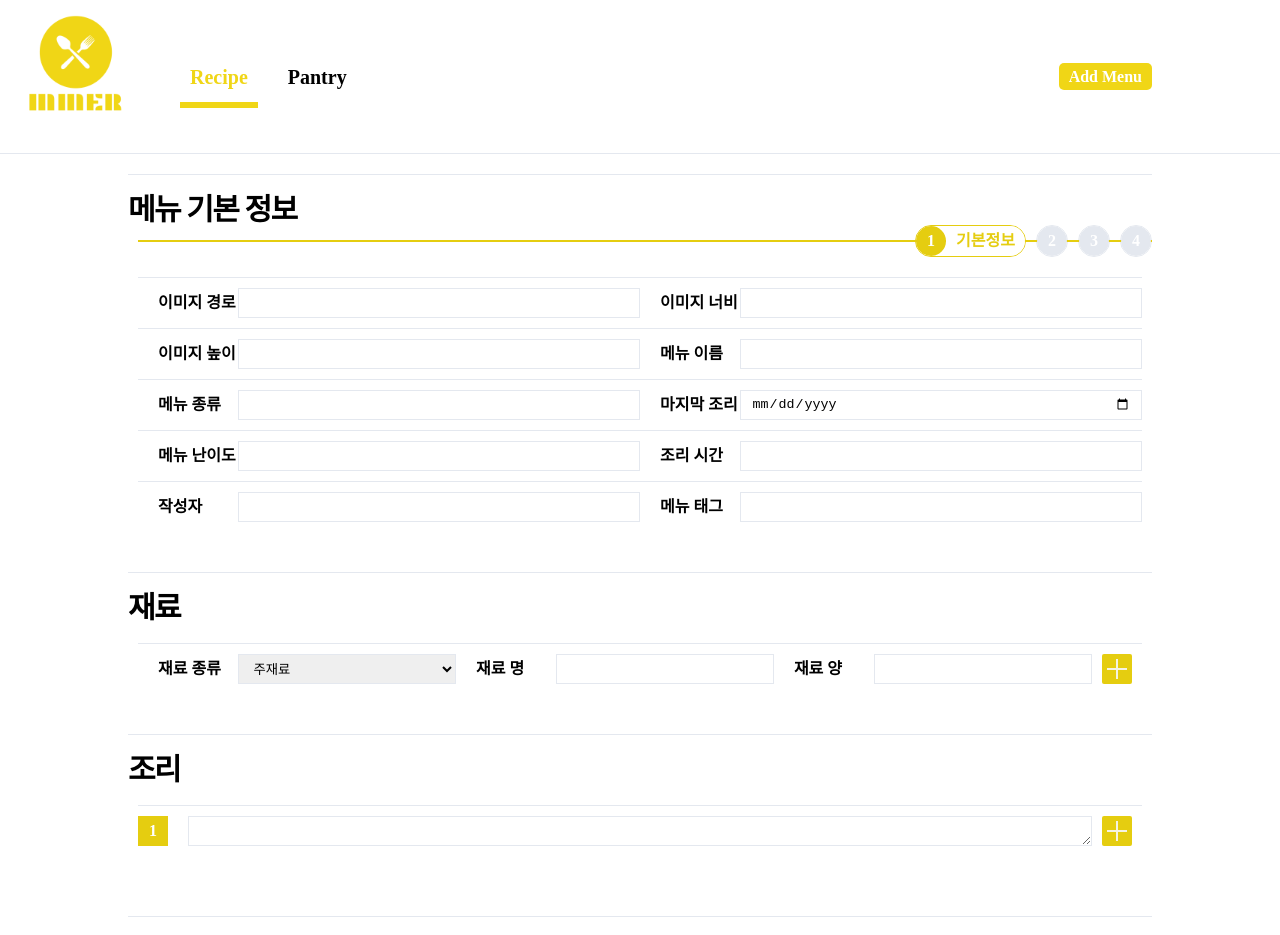
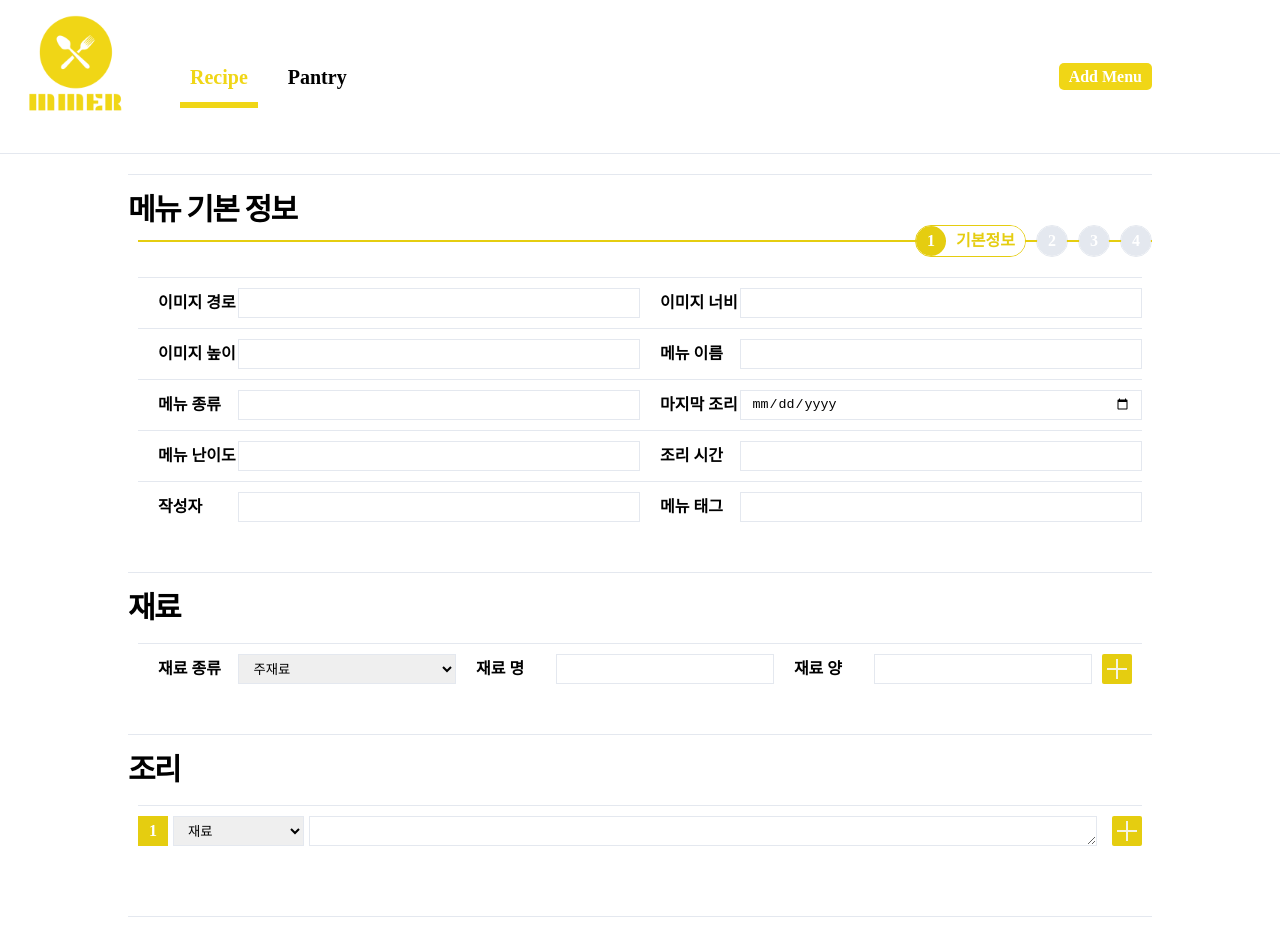
Before and after one commit to doakuma/MMER, a Next.js app in the folder front/: page /recipe/recipeRegist in a window 1280 px wide. Shown: the top 935 px of the page. Built offline with nearby package versions, Linux system fonts and the light colour scheme.

Commit message:
[dev] 메뉴 수정 수정사항 적용

```diff
--- a/front/components/recipe/LineItem.tsx
+++ b/front/components/recipe/LineItem.tsx
@@ -73,12 +73,22 @@ const ingrLine = (props: any) => {
   );
 };
 const cookLine = (props: any) => {
-  const { cookDesc, onClick, onChange, lineKey } = props;
+  const { cookDesc, onClick, onChange, lineKey, seqType } = props;
   return (
     <li>
       <label className="tit-regist" htmlFor="cookDesc">
         {lineKey + 1}
       </label>
+      <select
+        name="seqType"
+        className="text"
+        onChange={onChange}
+        id={`cook-${lineKey}-type`}
+      >
+        <option value="재료">재료</option>
+        <option value="양념">양념</option>
+        <option value="조리">조리</option>
+      </select>
       <textarea
         className="text"
         name="cookDesc"
--- a/front/components/recipe/ListDetailRecipeInfo.tsx
+++ b/front/components/recipe/ListDetailRecipeInfo.tsx
@@ -9,13 +9,13 @@ const ListDetailRecipeInfo = (props: any) => {
   useEffect(() => {
     // return result;
     let arrIngr: any = _.filter(props, (o) => {
-      return _.get(o, "seqType") === "재료손질";
+      return _.get(o, "seqType") === "재료";
     });
     let arrSrc: any = _.filter(props, (o) => {
-      return _.get(o, "seqType") === "양념준비";
+      return _.get(o, "seqType") === "양념";
     });
     let cookSeeq: any = _.filter(props, (o) => {
-      return _.get(o, "seqType") === "조리순서";
+      return _.get(o, "seqType") === "조리";
     });
     setSeqIngr(arrIngr);
     setSeqSrc(arrSrc);
--- a/front/pages/recipe/modify/[modifyId].tsx
+++ b/front/pages/recipe/modify/[modifyId].tsx
@@ -113,7 +113,6 @@ function RecipeModify() {
       }
       return item;
     });
-    console.log("newIngr", newIngr);
     setIngrList(newIngr);
   };
   const onChangeCook = (e: any) => {
--- a/front/styles/layout.css
+++ b/front/styles/layout.css
@@ -530,7 +530,8 @@
   grid-template-columns: 20% 1fr;
 }
 .regist.regist_cookseq li {
-  grid-template-columns: 5% 1fr 5%;
+  column-gap: 5px;
+  grid-template-columns: 0.05fr 1fr 6fr 0.025fr;
 }
 .regist.regist_cookseq li .tit-regist {
   display: flex;
```
